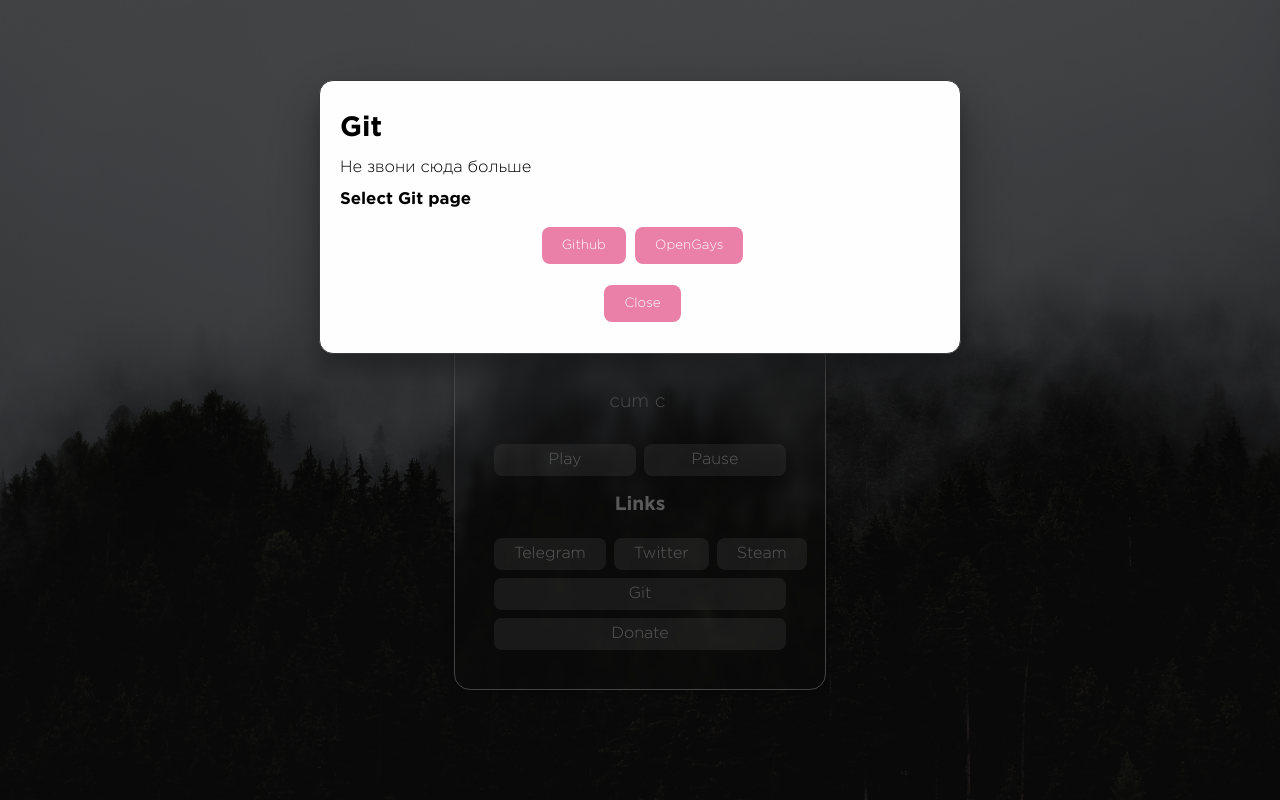
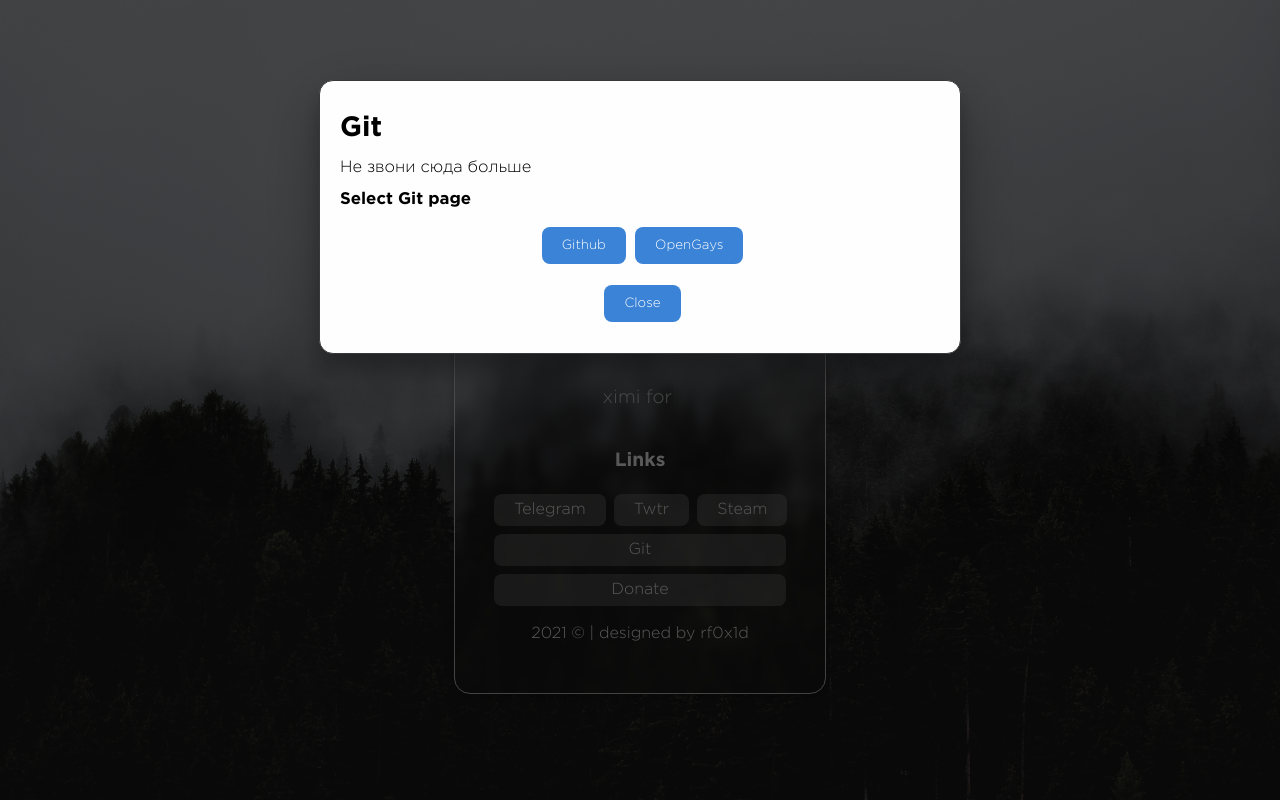
Before and after one commit to haxvzje/haxvzje.github.io, a plain HTML site: page index.html in a window 1280 px wide. Both pictures are taken after a click on the link "Git". Drawn offline with nearby package versions, Linux system fonts and the light colour scheme.

Commit message:
update 1.2

```diff
--- a/assets/css/index/style.css
+++ b/assets/css/index/style.css
@@ -194,7 +194,7 @@ input[type=button] {
     -webkit-tap-highlight-color: rgba(0,0,0,0);
     -moz-tap-highlight-color: rgba(0,0,0,0);
     padding: 12px 20px;
-    background: #EA7FA7;
+    background: hsla(212, 100%, 40%, 0.774);
     color: #fff;
     border: 0 none;
     cursor: pointer;
@@ -208,7 +208,7 @@ input[type=button] {
 }
 
 input[type=button]:hover {
-    background: #ea7fa6ab;
+    background: hsla(212, 50%, 52%, 0.774)
 }
 
 input[type=button]:active, input[type=button]:focus {
--- a/assets/js/text.js
+++ b/assets/js/text.js
@@ -20,7 +20,7 @@ $(function() {
 });
 $(function() {
   $(".typed").typed({
-      strings: ['joyeuse', "evox shit ", "ximi for gays ", "cum cum cum ", "0 y.o ", "fat cock ", "fet ", "228 ", "cum "],
+      strings: ['joyeuse user ', "evox shit ", "ximi for gays ", "plz kernal for pabj ", "0 y.o ", "rf0x1d gay ", "fet "],
       typeSpeed: 100,
       loop: true,
       cursorChar: "|",
--- a/index.html
+++ b/index.html
@@ -50,26 +50,21 @@
         </div>
         <header class="center info">
             <div class="center pizdec">
-                <div class="avatar-container"><img src="assets/images/ava.jpg" oncontextmenu="return false;" class="avatar"></div>
+                <div class="avatar-container"><img src="assets/images/avatar.png" oncontextmenu="return false;" class="avatar"></div>
                 <h2><span id="name">iNeoony</span></h2>
                 <hr width="295">
                 <h3><span class="typed">fet</span><span class="typed-cursor">|</span></h3>
                 <hr width="295">
                 <div class="buttons">
-                    <audio autoplay loop id="player">
-                        <source src="assets/sounds/play.mp3">
                         <script>
                             document.currentScript.parentElement.volume = 0.50;
                         </script>
-                    </audio>
-                        <a href="javascript://" title="Play Music" class="link" onclick="document.getElementById('player').play()">Play</a>
-                        <a href="javascript://" title="Pause Music" class="link" onclick="document.getElementById('player').pause()">Pause</a>
                 </div>
                 <h2>Links</h2>
             </div>
             <div class="buttons">
                 <a href="javascript://" class="link" onclick="location.href='http://t.me/iNeoony'">Telegram</a>
-                <a href="javascript://" class="link" onclick="location.href='https://twitter.com/ineoony_'">Twitter</a>
+                <a href="javascript://" class="link" onclick="location.href='https://twitter.com/ineoony_'">Twtr</a>
                 <a href="javascript://" class="link" onclick="location.href='https://steamcommunity.com/profiles/76561199073100097/'">Steam</a>
             </div>
             <div class="buttons">
@@ -78,6 +73,9 @@
             <div class="buttons">
                 <a href="javascript://" class="link" onclick="document.getElementById('donate').style.display='block'">Donate</a>
             </div>
+            <p>
+            <h9><span id="name">2021 © | designed by rf0x1d</span></h9>
+            </p>
         </header>
     </body>
 </html>
```
Also changed, not shown: assets/favico/eblan.png, assets/images/1.jpg (deleted), assets/images/ava.jpg (deleted), assets/images/avatar.png (added).
